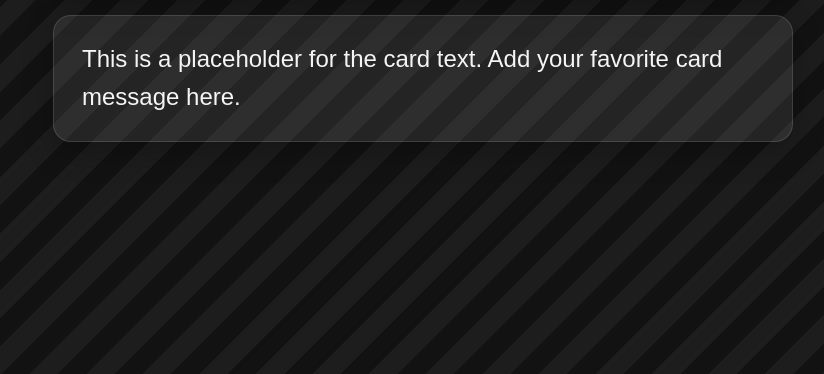
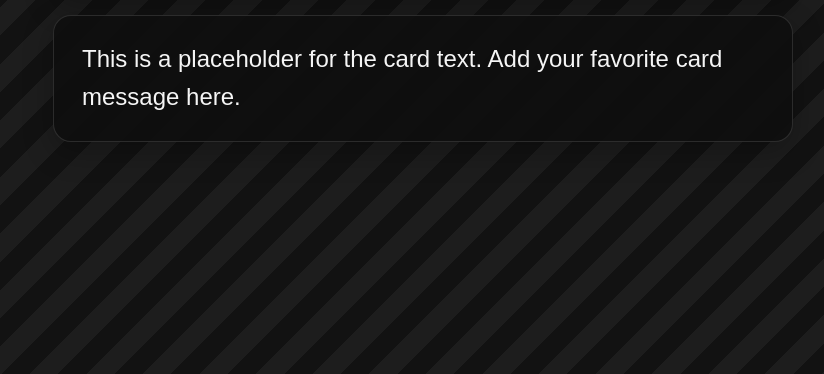
Before and after one commit to AdamBengtsson/AdamBengtsson.github.io, a plain HTML site: page index.html in a window 1280 px wide. Shown: the part 426-800 px from the top of the page, without its empty margins (217-1041 px from the left). Drawn offline with Linux system fonts and the light colour scheme.

Commit message:
Make box darker

```diff
--- a/index.html
+++ b/index.html
@@ -8,7 +8,7 @@
       :root {
         --bg-dark: #121212;
         --bg-mid: #1d1d1d;
-        --panel: rgba(255, 255, 255, 0.08);
+        --panel: rgba(15, 15, 15, 0.9);
         --text: #f5f5f5;
         --accent: #d9d9d9;
       }
```
